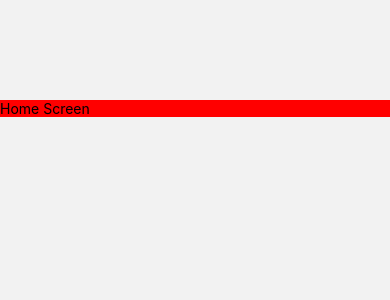
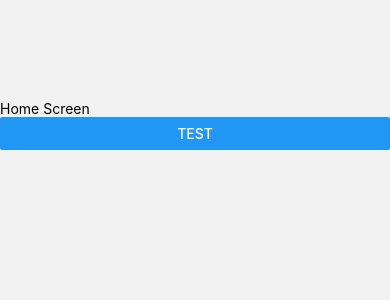
Before and after one commit to ricale/dday2, a React Native app: screen /Home in a window 390 px wide. Shown: the top 300 px of the page. Built offline with nearby package versions, Linux system fonts and the light colour scheme.

Commit message:
useReducer, Context 사용해 CRUD 프로토타이핑

```diff
--- a/src/App.tsx
+++ b/src/App.tsx
@@ -1,20 +1,40 @@
 import { NavigationContainer } from '@react-navigation/native';
-import { createNativeStackNavigator } from '@react-navigation/native-stack';
+import {
+  NativeStackScreenProps,
+  createNativeStackNavigator,
+} from '@react-navigation/native-stack';
 import HomeScreen from './components/screens/HomeScreen';
+import { StateProvider } from './state';
+import DdayDetailScreen from 'components/screens/DdayDetailScreen';
 
-const Stack = createNativeStackNavigator();
+type RootStackParamList = {
+  Home: undefined;
+  DdayDetail: { id: number };
+};
+
+export type ScreenProps<RouteName extends keyof RootStackParamList> =
+  NativeStackScreenProps<RootStackParamList, RouteName>;
+
+const Stack = createNativeStackNavigator<RootStackParamList>();
 
 function App() {
   return (
+    <StateProvider>
       <NavigationContainer>
         <Stack.Navigator>
           <Stack.Screen
-          name='Home'
+            name="Home"
             component={HomeScreen}
+            options={{ headerShown: false }}
+          />
+          <Stack.Screen
+            name="DdayDetail"
+            component={DdayDetailScreen}
             options={{ headerShown: false }}
           />
         </Stack.Navigator>
       </NavigationContainer>
+    </StateProvider>
   );
 }
 
--- /dev/null
+++ b/src/components/atoms/Text/index.tsx
@@ -0,0 +1,18 @@
+import { Text as RNText, TextProps as RNTextProps } from 'react-native';
+
+type TextProps = RNTextProps;
+function Text({ style, ...props }: TextProps) {
+  return (
+    <RNText
+      style={[
+        {
+          color: 'black',
+        },
+        style,
+      ]}
+      {...props}
+    />
+  );
+}
+
+export default Text;
--- /dev/null
+++ b/src/components/screens/DdayDetailScreen/index.tsx
@@ -0,0 +1,54 @@
+import { Button, View } from 'react-native';
+import { useAppDispatch, useAppState } from '../../../state';
+import { ScreenProps } from '../../../App';
+import Text from 'components/atoms/Text';
+
+function DdayDetailScreen({ navigation, route }: ScreenProps<'DdayDetail'>) {
+  const { id } = route.params;
+  const { list } = useAppState();
+  const item = list.find(it => it.id === id);
+  const dispatch = useAppDispatch();
+
+  if (!item) {
+    return null;
+  }
+
+  return (
+    <View style={{ marginTop: 100 }}>
+      <Text>DetailScreen Screen</Text>
+
+      <Text>{JSON.stringify(item)}</Text>
+
+      <Button
+        title="edit"
+        onPress={() => {
+          dispatch({
+            type: 'UPDATE_DDAY_ITEM',
+            payload: {
+              id: item.id,
+              day: item.day + 1,
+              month: item.month + 1,
+              year: item.year + 1,
+              name: 'test',
+            },
+          });
+        }}
+      />
+
+      <Button
+        title="delete"
+        onPress={() => {
+          dispatch({
+            type: 'DELETE_DDAY_ITEM',
+            payload: {
+              id: item.id,
+            },
+          });
+          navigation.navigate('Home');
+        }}
+      />
+    </View>
+  );
+}
+
+export default DdayDetailScreen;
--- a/src/components/screens/HomeScreen/index.tsx
+++ b/src/components/screens/HomeScreen/index.tsx
@@ -1,11 +1,71 @@
-import { Text, View } from "react-native";
+import { Button, View } from 'react-native';
+import { useAppDispatch, useAppState } from '../../../state';
+import { ScreenProps } from '../../../App';
+import Text from 'components/atoms/Text';
 
-function HomeScreen() {
+function HomeScreen({ navigation }: ScreenProps<'Home'>) {
+  const { list } = useAppState();
+  const dispatch = useAppDispatch();
+
   return (
-    <View style={{ backgroundColor: 'red', marginTop: 100 }}>
+    <View style={{ marginTop: 100 }}>
       <Text>Home Screen</Text>
+
+      {list.map(item => (
+        <View key={item.id}>
+          <Text>{JSON.stringify(item)}</Text>
+          <Button
+            title="go"
+            onPress={() => {
+              navigation.navigate('DdayDetail', { id: item.id });
+            }}
+          />
+          <Button
+            title="edit"
+            onPress={() => {
+              dispatch({
+                type: 'UPDATE_DDAY_ITEM',
+                payload: {
+                  id: item.id,
+                  day: item.day + 1,
+                  month: item.month + 1,
+                  year: item.year + 1,
+                  name: 'test',
+                },
+              });
+            }}
+          />
+          <Button
+            title="delete"
+            onPress={() => {
+              dispatch({
+                type: 'DELETE_DDAY_ITEM',
+                payload: {
+                  id: item.id,
+                },
+              });
+              navigation.navigate('Home');
+            }}
+          />
+        </View>
+      ))}
+
+      <Button
+        title="test"
+        onPress={() => {
+          dispatch({
+            type: 'ADD_DDAY_ITEM',
+            payload: {
+              day: 1,
+              month: 1,
+              year: 2000,
+              name: 'test',
+            },
+          });
+        }}
+      />
     </View>
-  )
+  );
 }
 
 export default HomeScreen;
--- /dev/null
+++ b/src/state/actions.ts
@@ -0,0 +1,37 @@
+type Action<TypeName extends string, Payload extends {}> = {
+  type: TypeName;
+  payload: Payload;
+};
+
+type AddDdayItemAction = Action<
+  'ADD_DDAY_ITEM',
+  {
+    name: string;
+    year: number;
+    month: number;
+    day: number;
+  }
+>;
+
+type UpdateDdayItemAction = Action<
+  'UPDATE_DDAY_ITEM',
+  {
+    id: number;
+    name: string;
+    year: number;
+    month: number;
+    day: number;
+  }
+>;
+
+type DeleteDdayItemAction = Action<
+  'DELETE_DDAY_ITEM',
+  {
+    id: number;
+  }
+>;
+
+export type AppAction =
+  | AddDdayItemAction
+  | UpdateDdayItemAction
+  | DeleteDdayItemAction;
--- /dev/null
+++ b/src/state/index.tsx
@@ -0,0 +1,37 @@
+import {
+  Dispatch,
+  ReactNode,
+  createContext,
+  useContext,
+  useReducer,
+} from 'react';
+import reducer from './reducer';
+
+const INITIAL_STATE = { list: [], lastId: 0 };
+
+const StateContext = createContext<ReturnType<typeof reducer>>(INITIAL_STATE);
+const StateDispatchContenxt = createContext<
+  Dispatch<Parameters<typeof reducer>[1]>
+>(() => ({}));
+
+type StateProviderProps = {
+  children: ReactNode;
+};
+export function StateProvider({ children }: StateProviderProps) {
+  const [state, dispatch] = useReducer(reducer, INITIAL_STATE);
+  return (
+    <StateContext.Provider value={state}>
+      <StateDispatchContenxt.Provider value={dispatch}>
+        {children}
+      </StateDispatchContenxt.Provider>
+    </StateContext.Provider>
+  );
+}
+
+export function useAppState() {
+  return useContext(StateContext);
+}
+
+export function useAppDispatch() {
+  return useContext(StateDispatchContenxt);
+}
--- /dev/null
+++ b/src/state/reducer.ts
@@ -0,0 +1,58 @@
+import { AppAction } from './actions';
+import { RootState } from './state';
+
+type MyReducer = (state: RootState, action: AppAction) => RootState;
+
+const reducer: MyReducer = (state, action) => {
+  switch (action.type) {
+    case 'ADD_DDAY_ITEM':
+      return {
+        ...state,
+        list: [
+          ...state.list,
+          {
+            ...action.payload,
+            id: state.lastId + 1,
+          },
+        ],
+        lastId: state.lastId + 1,
+      };
+
+    case 'UPDATE_DDAY_ITEM': {
+      const newList = [...state.list];
+      const targetIndex = newList.findIndex(
+        item => item.id === action.payload.id,
+      );
+      if (targetIndex === -1) {
+        return state;
+      }
+
+      newList[targetIndex] = { ...action.payload };
+      return {
+        ...state,
+        list: newList,
+      };
+    }
+
+    case 'DELETE_DDAY_ITEM': {
+      const newList = [...state.list];
+      const targetIndex = newList.findIndex(
+        item => item.id === action.payload.id,
+      );
+      if (targetIndex === -1) {
+        return state;
+      }
+
+      newList.splice(targetIndex, 1);
+
+      return {
+        ...state,
+        list: newList,
+      };
+    }
+    default:
+      return state;
+  }
+};
+
+export default reducer;
--- /dev/null
+++ b/src/state/state.ts
@@ -0,0 +1,10 @@
+export type RootState = {
+  list: {
+    id: number;
+    name: string;
+    year: number;
+    month: number;
+    day: number;
+  }[];
+  lastId: number;
+};
```
Lines whose indentation alone changed are shown as unchanged.
